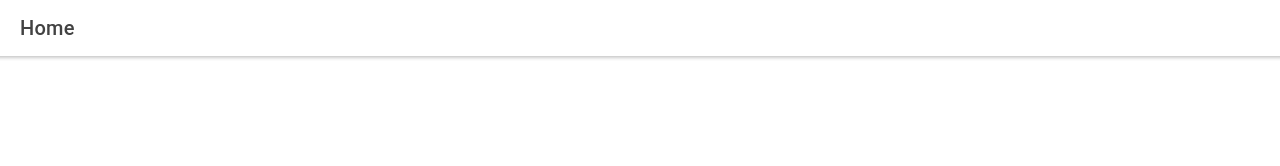
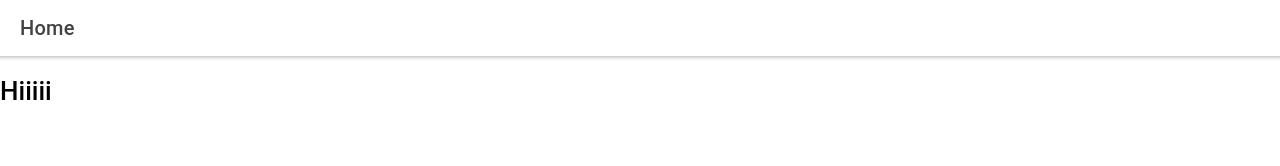
Before and after one commit to andrewobi/Sibol, a React (Create React App) app: page /tab2 in a window 1280 px wide. Shown: the top 166 px of the page. Built offline with nearby package versions, Linux system fonts and the light colour scheme.

Commit message:
added component

```diff
--- a/package.json
+++ b/package.json
@@ -10,7 +10,9 @@
     "@ionic-native/file": "^5.22.0",
     "@ionic-native/keyboard": "^5.22.0",
     "@ionic-native/sqlite": "^5.22.0",
+    "@ionic/pwa-elements": "^1.5.1",
     "@ionic/react": "^5.0.0",
+    "@ionic/react-hooks": "0.0.6",
     "@ionic/react-router": "^5.0.0",
     "@testing-library/jest-dom": "^4.2.4",
     "@testing-library/react": "^9.4.0",
--- /dev/null
+++ b/src/components/CameraPreview.tsx
@@ -0,0 +1,9 @@
+import React from 'react';
+
+const CameraPreview: React.FC = () => {
+    return(
+        <h1>Hiiiii</h1>
+    )
+}
+
+export default CameraPreview;
--- a/src/pages/Tab2.tsx
+++ b/src/pages/Tab2.tsx
@@ -1,6 +1,7 @@
 import React from 'react';
 import { IonContent, IonHeader, IonPage, IonTitle, IonToolbar } from '@ionic/react';
 import ExploreContainer from '../components/ExploreContainer';
+import CameraPreview from '../components/CameraPreview';
 import './Tab2.css';
 
 const Tab2: React.FC = () => {
@@ -18,6 +19,7 @@ const Tab2: React.FC = () => {
           </IonToolbar>
         </IonHeader>
         <ExploreContainer name="Tab 2 page" />
+        <CameraPreview></CameraPreview>
       </IonContent>
     </IonPage>
   );
```
Also changed, not shown: 1 other file (tests, documents, lock files or other folders).
